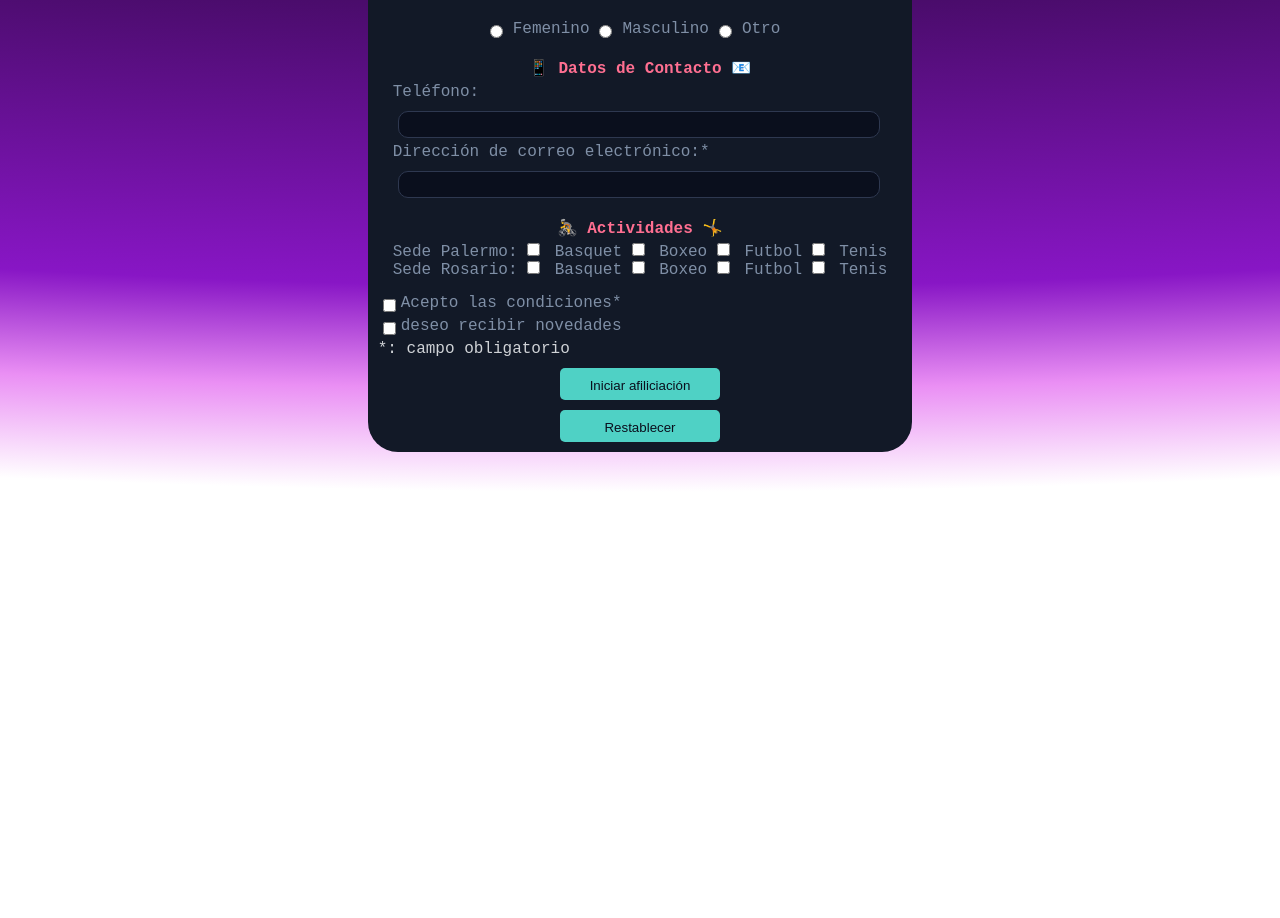
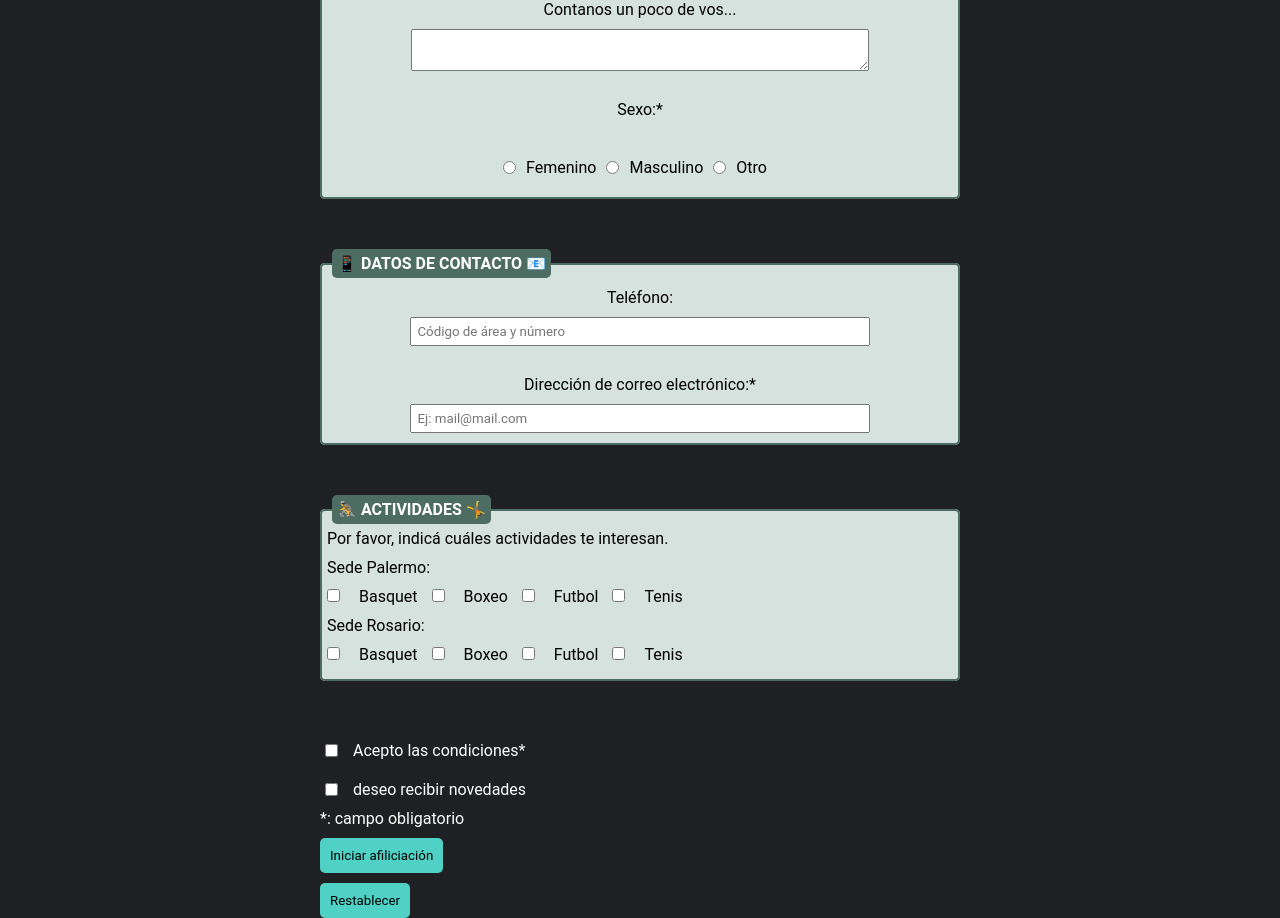
Before and after one commit to jmgaitan/ejercicio-08-formularios-html-y-css, a plain HTML site: page index.html in a window 1280 px wide. Shown: the part 535-1453 px from the top of the page. Before the commit the page ends 1027 px from the top, so only its background shows below. Drawn offline with Linux system fonts and the light colour scheme; a script that the page names is missing; a web font is replaced by a local one.

Commit message:
html base editado y estilo.css

```diff
--- a/estilos/estilo.css
+++ b/estilos/estilo.css
@@ -1,44 +1,117 @@
 *{
     font-family: 'Roboto', sans-serif,'Poppins', sans-serif;
     align-items: center;
-    margin: 5px;
+    padding: 0px;
+    margin:  0px;
 }
 
 body{
     background-color: #1f2023;
     color: white;
 }
-h1{
+
+.encabezado {
+    border-top: 20px solid #4d6d63;
+    margin-left: 15%;
+    width: 70%;
+    margin-bottom: 40px ;
+    margin-top: 50px ;
+    align-items: center;
     text-align: center;
+
 }
+
+
+
+
+form{
+    border-radius: 10px;
+    width: 50%;
+    margin-left: auto;
+    margin-right: auto;
+}
+
 fieldset {
     background-color: #d6e2de;
     color: black;
+    border: 2px solid #4d6d63;
+    border-radius: 5px;
+    margin-bottom: 50px;
+    padding-bottom: 10px;
+}
+
+fieldset:focus-within{
+    background-color: #168b55d8;
+
 }
 
 legend {
     padding: 5px;
     border-radius: 5px;
     background-color:#4d6d63 ;
-    color: white;
     text-transform: uppercase;
     font-weight: bold;
+    display: block;
+    width: auto;
+    margin-left: 10px;
+    color: white;
 }
 
 label {
     display: block;
     text-align: center;
+    padding: 10px;
 }
 
 input[type="text"],[type="email"],[type="tel"],select,textarea{
     display: block;
     margin-left: auto;
     margin-right: auto;
+    width: 70%;
+    padding: 5px;
 }
 
-input[type="radio"] {
-    position: relative;
 
-    left: 30%;
-    bottom: -20px;
+.selectSexo {
+    display: flex;
+    justify-content: center;
 }
+
+.labelSexo ::first-letter{
+    text-transform: uppercase;
+}
+.class-sedes p{
+ padding: 5px;
+}
+.sede-actividades {
+    padding: px;
+    margin: 5px;
+}
+
+.sede-actividades >label,input[type="checkbox"] {
+    display: inline;
+}
+
+input[type="checkbox"] {
+    margin-right: 5px;
+}
+
+input[type="button"],input[type="reset"] {
+    background-color: #4fd1c5;
+    border: none;
+    padding: 10px;
+    border-radius: 5px;
+    cursor: pointer;
+    margin-top: 10px;
+    display: flex;
+    flex-direction: row;
+    height: auto;
+    width: auto;
+
+}
+
+.botText div {
+    margin-left: 5px;
+    display: flex;
+    flex-direction: row;
+}
--- a/index.html
+++ b/index.html
@@ -6,15 +6,16 @@
     <link rel="preconnect" href="https://fonts.googleapis.com">
     <link rel="preconnect" href="https://fonts.gstatic.com" crossorigin>
     <link href="https://fonts.googleapis.com/css2?family=Chivo+Mono&display=swap" rel="stylesheet">
-    <!-- <link rel="stylesheet" href="estilos/estilo.css"> -->
-    <link rel="stylesheet" href="estilos/estilos-futuro.css">
+    <link rel="stylesheet" href="estilos/estilo.css">
+    <!-- <link rel="stylesheet" href="estilos/estilos-futuro.css"> -->
     <!-- <link rel="stylesheet" href="estilos/estilos-retro.css">  -->
 
     <title>afiliación</title>
 </head>
 <body>
-
-    <h1>Vení al Gym! 💪</h1>
+    <div class="encabezado">
+         <h1>Vení al Gym! 💪</h1>
+    </div>
 
     <section>
         <form action="">
@@ -50,34 +51,35 @@
             <fieldset>
                 <legend>📱 Datos de Contacto 📧</legend>
                 <label for="telefono">Teléfono:</label>
-                <input type="tel" id="telefono" name="telefono"><br>
+                <input type="tel" id="telefono" name="telefono" placeholder="Código de área y número"><br>
                 <label for="email">Dirección de correo electrónico:*</label>
-                <input type="email" id="email" name="email" required>
+                <input type="email" id="email" name="email" placeholder="Ej: mail@mail.com" required>
             </fieldset>
 
             <fieldset class="class-sedes" >
                 <legend>🚴 Actividades 🤸</legend>
+                <p>Por favor, indicá cuáles actividades te interesan.</p>
+                <p> Sede Palermo: </p>
                 <div class="sede-actividades">
-                    <label for="palermo">Sede Palermo:</label><br>
                     <input type="checkbox" id="basquetPalermo" name="actividadesPalermo" value="Basquet">
-                    <label for="basquetPalermo">Basquet</label><br>
+                    <label for="basquetPalermo">Basquet</label>
                     <input type="checkbox" id="boxeoPalermo" name="actividadesPalermo" value="Boxeo">
-                    <label for="boxeoPalermo">Boxeo</label><br>
+                    <label for="boxeoPalermo">Boxeo</label>
                     <input type="checkbox" id="futbolPalermo" name="actividadesPalermo" value="Futbol">
-                    <label for="futbolPalermo">Futbol</label><br>
+                    <label for="futbolPalermo">Futbol</label>
                     <input type="checkbox" id="tenisPalermo" name="actividadesPalermo" value="Tenis">
-                    <label for="tenisPalermo">Tenis</label><br>
+                    <label for="tenisPalermo">Tenis</label>
                 </div>
+                <p>Sede Rosario:</p>
                 <div class="sede-actividades">
-                    <label for="rosario">Sede Rosario:</label><br>
                     <input type="checkbox" id="basquetRosario" name="actividadesRosario" value="Basquet">
-                    <label for="basquetRosario">Basquet</label><br>
+                    <label for="basquetRosario">Basquet</label>
                     <input type="checkbox" id="boxeoRosario" name="actividadesRosario" value="Boxeo">
-                    <label for="boxeoRosario">Boxeo</label><br>
+                    <label for="boxeoRosario">Boxeo</label>
                     <input type="checkbox" id="futbolRosario" name="actividadesRosario" value="Futbol">
-                    <label for="futbolRosario">Futbol</label><br>
+                    <label for="futbolRosario">Futbol</label>
                     <input type="checkbox" id="tenisRosario" name="actividadesRosario" value="Tenis">
-                    <label for="tenisRosario">Tenis</label><br>
+                    <label for="tenisRosario">Tenis</label>
                 </div>
             </fieldset>
 
```
